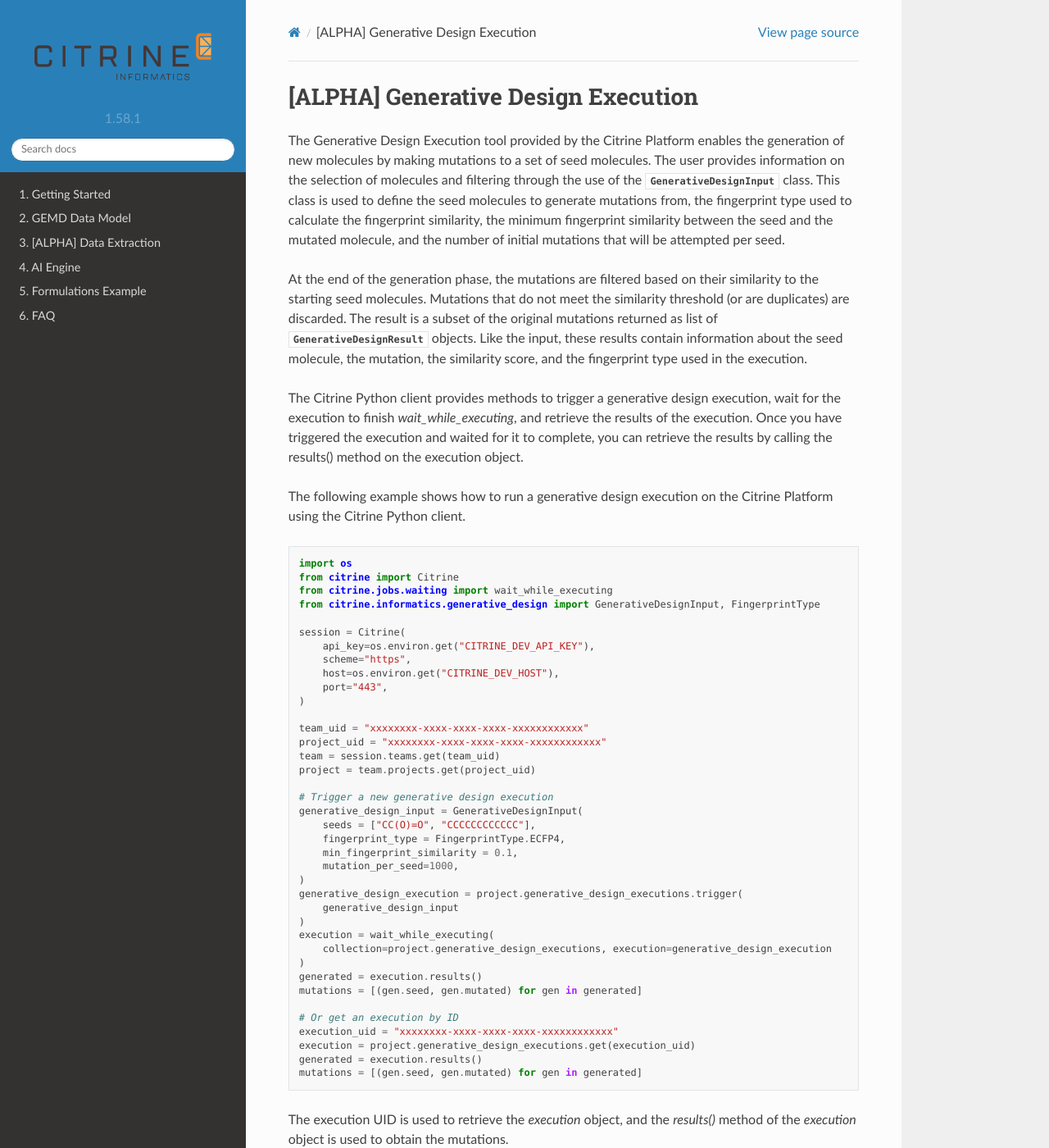
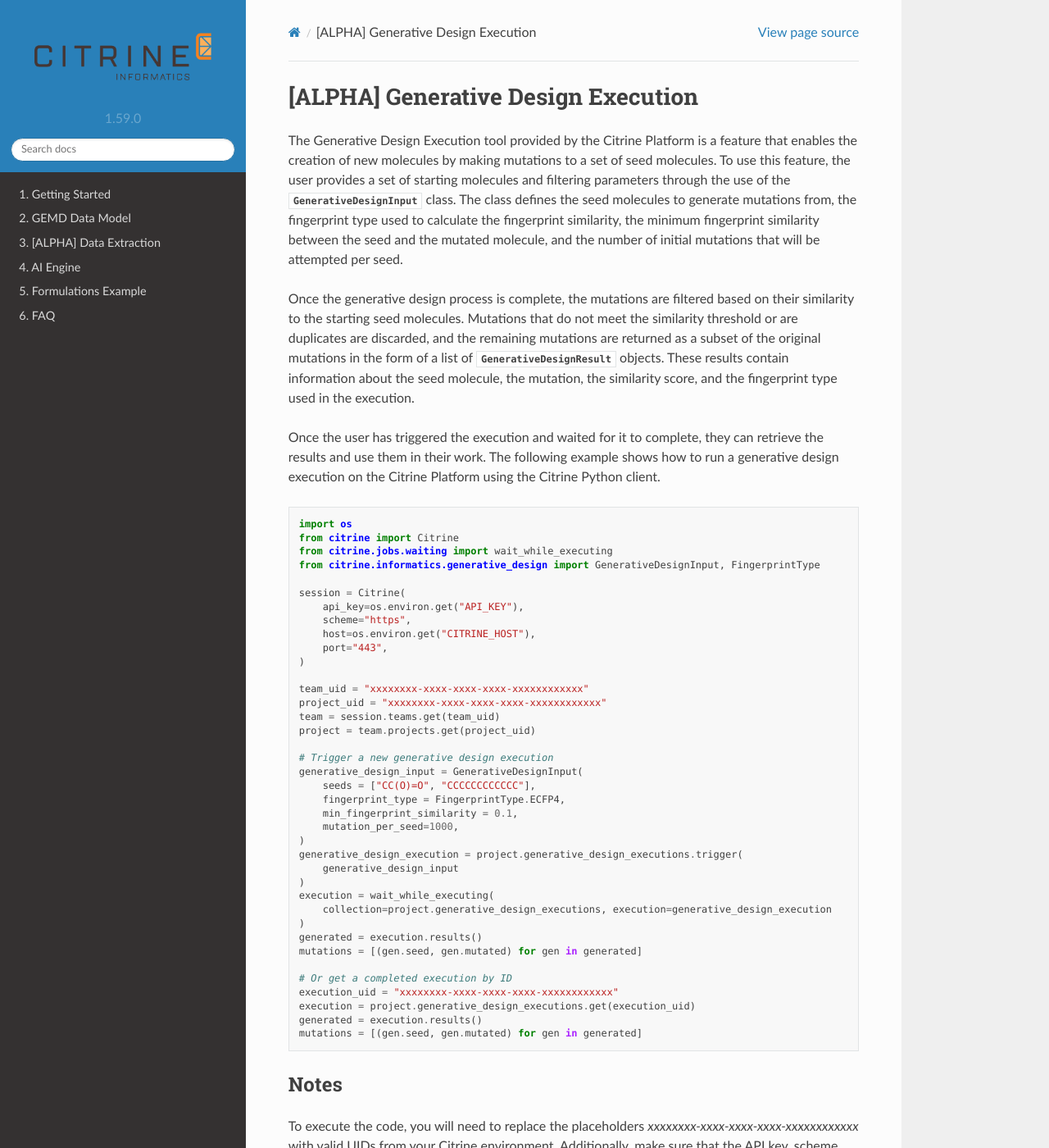
Before and after one commit to CitrineInformatics/citrine-python, a Sphinx documentation site: the page built from docs/source/molecular_generation.rst, in a window 1280 px wide and 1400 px high. Shown: the whole window at 82% size. Built offline with Sphinx 7.4.7 and the Read the Docs theme 2.0.0, drawn with Linux system fonts in a browser that asks for light colours; some of the changed text lies outside the part shown.

Commit message:
update docs, version bump

```diff
--- a/docs/source/molecular_generation.rst
+++ b/docs/source/molecular_generation.rst
@@ -2,12 +2,15 @@
 
 [ALPHA] Generative Design Execution
 ===================================
-The Generative Design Execution tool provided by the Citrine Platform enables the generation of new molecules by making mutations to a set of seed molecules. The user provides information on the selection of molecules and filtering through the use of the :class:`~citrine.informatics.generative_design.GenerativeDesignInput` class. This class is used to define the seed molecules to generate mutations from, the fingerprint type used to calculate the fingerprint similarity, the minimum fingerprint similarity between the seed and the mutated molecule, and the number of initial mutations that will be attempted per seed.
+The Generative Design Execution tool provided by the Citrine Platform is a feature that enables the creation of new molecules by making mutations to a set of seed molecules.
+To use this feature, the user provides a set of starting molecules and filtering parameters through the use of the :class:`~citrine.informatics.generative_design.GenerativeDesignInput` class.
+The class defines the seed molecules to generate mutations from, the fingerprint type used to calculate the fingerprint similarity, the minimum fingerprint similarity between the seed and the mutated molecule, and the number of initial mutations that will be attempted per seed.
 
-At the end of the generation phase, the mutations are filtered based on their similarity to the starting seed molecules. Mutations that do not meet the similarity threshold (or are duplicates) are discarded. The result is a subset of the original mutations returned as list of :class:`~citrine.informatics.generative_design.GenerativeDesignResult` objects. Like the input, these results contain information about the seed molecule, the mutation, the similarity score, and the fingerprint type used in the execution.
+Once the generative design process is complete, the mutations are filtered based on their similarity to the starting seed molecules.
+Mutations that do not meet the similarity threshold or are duplicates are discarded, and the remaining mutations are returned as a subset of the original mutations in the form of a list of :class:`~citrine.informatics.generative_design.GenerativeDesignResult` objects.
+These results contain information about the seed molecule, the mutation, the similarity score, and the fingerprint type used in the execution.
 
-The Citrine Python client provides methods to trigger a generative design execution, wait for the execution to finish `wait_while_executing`, and retrieve the results of the execution. Once you have triggered the execution and waited for it to complete, you can retrieve the results by calling the results() method on the execution object.
-
+Once the user has triggered the execution and waited for it to complete, they can retrieve the results and use them in their work.
 The following example shows how to run a generative design execution on the Citrine Platform using the Citrine Python client.
 
 .. code-block:: python
@@ -18,9 +21,9 @@
     from citrine.informatics.generative_design import GenerativeDesignInput, FingerprintType
 
     session = Citrine(
-        api_key=os.environ.get("CITRINE_DEV_API_KEY"),
+        api_key=os.environ.get("API_KEY"),
         scheme="https",
-        host=os.environ.get("CITRINE_DEV_HOST"),
+        host=os.environ.get("CITRINE_HOST"),
         port="443",
     )
 
@@ -45,18 +48,13 @@
     generated = execution.results()
     mutations = [(gen.seed, gen.mutated) for gen in generated]
 
-    # Or get an execution by ID
+    # Or get a completed execution by ID
     execution_uid = "xxxxxxxx-xxxx-xxxx-xxxx-xxxxxxxxxxxx"
     execution = project.generative_design_executions.get(execution_uid)
     generated = execution.results()
     mutations = [(gen.seed, gen.mutated) for gen in generated]
 
-The execution UID is used to retrieve the `execution` object, and the `results()` method of the `execution` object is used to obtain the mutations.
-
-Candidate results are returned as a list of tuples containing the seed molecule and the mutated molecule.
-
 Notes
 -----
 To execute the code, you will need to replace the placeholders `xxxxxxxx-xxxx-xxxx-xxxx-xxxxxxxxxxxx` with valid UIDs from your Citrine environment.
-
 Additionally, make sure that the API key, scheme, host, and port are correctly specified in the `Citrine` initialization.
--- a/src/citrine/__version__.py
+++ b/src/citrine/__version__.py
@@ -1 +1 @@
-__version__ = '1.58.1'
+__version__ = '1.59.0'
```
